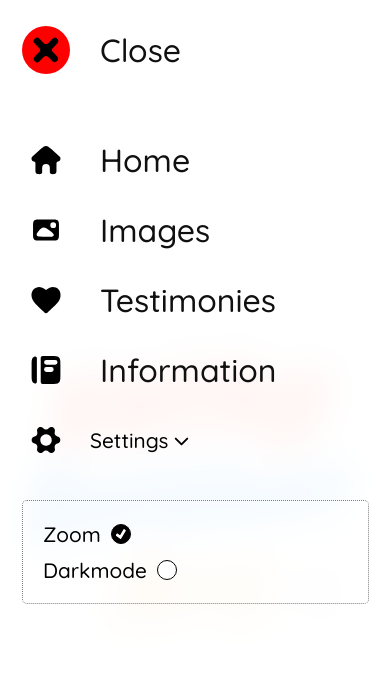
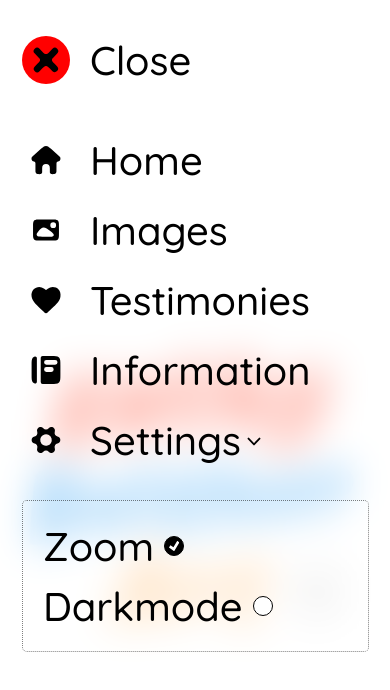
Before and after one commit to ranger097/KBA_Studio, a SvelteKit app: page / in a window 390 px wide. Both pictures are taken after a click on the link 24 px from the left and 39 px from the top of the page. Shown: the top 690 px of the page. Built offline with nearby package versions, Linux system fonts and the light colour scheme.

Commit message:
adjusted media queries for menu

```diff
--- a/src/routes/Menu.svelte
+++ b/src/routes/Menu.svelte
@@ -121,67 +121,6 @@ flex-direction: row;
 align-items: center;
 justify-content: flex-start;
 gap: 10px;
-}
-
-input[type="range"] {
-  -webkit-appearance: none;
-  appearance: none;
-  width: 100%;
-  background: transparent;
-  cursor: pointer;
-}
-
-input[type="range"]:focus {
-  outline: none;
-}
-
-input[type="range"]::-webkit-slider-runnable-track {
-  height: 8px;
-  background: #000000;
-  border-radius: 4px;
-}
-
-input[type="range"]::-moz-range-track {
-  height: 8px;
-  background: #000000;
-  border-radius: 4px;
-}
-
-input[type="range"]::-webkit-slider-thumb {
-  -webkit-appearance: none;
-  appearance: none;
-  width: 18px;
-  height: 18px;
-  background: grey;
-  border-radius: 50%;
-  border: 1px solid silver;
-  margin-top: -6px;
-  transition: all 0.3s linear;
-}
-
-input[type="range"]::-moz-range-thumb {
-  width: 18px;
-  height: 18px;
-  background: white;
-  border-radius: 50%;
-  border: 2px solid black;
-  transition: all 0.3s linear;
-}
-
-input[type="range"]::-moz-range-thumb:hover,
-input[type="range"]::-webkit-slider-thumb:hover {
-height: 21px;
-width: 21px;
-}
-
-input[type="range"]:focus-visible::-webkit-slider-thumb {
-  outline: 2px solid black;
-  outline-offset: 2px;
-}
-
-input[type="range"]:focus-visible::-moz-range-thumb {
-  outline: 2px solid black;
-  outline-offset: 2px;
 }
 
 .main_section {
@@ -345,7 +284,62 @@ background-color: transparent;
 
 
 
-@media (max-width: 700px) {
+@media (max-width: 750px) {
+
+* {
+   font-family: "Quicksand", sans-serif;
+  font-optical-sizing: auto;
+  font-weight: 500;
+  font-style: normal;
+  font-size: 2.5rem;
+  transition: all 0.5s linear;
+  &::-webkit-scrollbar { display: none; }
+    scrollbar-width: none;
+   -ms-overflow-style: none;
+}
+
+.custom-checkbox input[type="checkbox"] {
+  appearance: none;
+  -webkit-appearance: none;
+  margin: 0;
+  width: 1.25rem;
+  height: 1.25rem;
+  border: 1px solid black;
+  border-radius: 50%;
+  background-color: #ffffff;
+  display: grid;
+  place-content: center;
+  cursor: pointer;
+  transition: background-color 0.15s ease, border-color 0.15s ease;
+}
+
+.custom-checkbox input[type="checkbox"]::before {
+  content: "";
+  width: 0.65rem;
+  height: 0.65rem;
+  transform: scale(0);
+  transition: transform 0.15s ease-in-out;
+  background-color: #ffffff;
+  clip-path: polygon(14% 44%, 0 65%, 50% 100%, 100% 16%, 80% 0%, 43% 62%);
+}
+
+.custom-checkbox input[type="checkbox"]:checked {
+  background-color: black;
+  border-color: black;
+}
+
+.custom-checkbox input[type="checkbox"]:checked::before {
+  transform: scale(1);
+}
+
+
+.custom-checkbox {
+display: flex;
+flex-direction: row;
+align-items: center;
+justify-content: flex-start;
+gap: 10px;
+}
 
 .main_section {
 background-color: rgba(0,0,0,0);
@@ -353,8 +347,9 @@ width: 100vw;
 display: flex;
 align-items: flex-start;
 justify-content: flex-start;
-top: calc(0px);
-height: calc(100vh);
+top: 0px;
+height: 100%;
+min-height: 100vh;
 position: fixed;
 }
 
@@ -363,13 +358,16 @@ display: flex;
 flex-direction: column;
 align-items: flex-start;
 gap: calc(50px);
-background-color: rgba(255,255,255,0.9);
+background-color: rgba(255,255,255,0.5);
 backdrop-filter: blur(20px);
 margin-bottom: 0px;
-height: calc(100vh);
+height: 100%;
+min-height: 100vh;
 border-radius: 0px;
 padding: 20px 22px;
 width: 100vw;
+border-right: 1px solid white;
+box-shadow: inset 0px 0px 50px white;
 }
 
 .menu_link {
@@ -378,9 +376,66 @@ flex-direction: row;
 align-items: center;
 justify-content: center;
 text-decoration: none;
-color: #101010;
-gap: 30px;
-font-size: 2rem;
+color: black;
+background-color: transparent;
+border-radius: 0px;
+height: 20px;
+gap: 20px;
+cursor: pointer;
+}
+
+.menu_settings_button {
+display: flex;
+flex-direction: row;
+align-items: center;
+justify-content: center;
+text-decoration: none;
+color: black;
+background-color: transparent;
+border-radius: 0px;
+height: 20px;
+gap: 20px;
+cursor: pointer;
+margin: 0px 0px 0px 0px;
+padding: 0px;
+border: none;
+}
+
+
+.menu_settings {
+background-color: rgba(255,255,255,0.1);
+border-radius: 5px;
+border: 1px dotted rgba(0,0,0,0.5);
+padding: 20px;
+display: flex;
+flex-direction: column;
+gap: 10px;
+width: calc(100% - 40px);
+}
+
+
+.menu_settings_icon {
+width: 0.5rem;
+height: 0.5rem;
+margin-top: 3px;
+}
+
+.menu_settings_icon:hover span,
+.menu_settings_button:hover img {
+width: 2.0rem;
+height: 2.0rem;
+}
+
+.menu_settings_button_inner_container {
+background-color: transparent;
+display: flex;
+align-items: center;
+justify-content: center;
+gap: 2px;
+}
+
+.menu_settings_button_inner_container:hover span {
+font-weight: 700;
 }
 
 .menu_link:hover {
@@ -388,18 +443,28 @@ font-weight: 700;
 }
 
 .menu_link:hover img {
-width: 4.0rem;
-height: 4.0rem;
+width: 2.0rem;
+height: 2.0rem;
+}
+
+.menu_icon {
+width: 3rem;
+height: 3rem;
+}
+
+.menu_settings_icon {
+width: 1.4rem;
+height: 1.4rem;
 }
 
 
-.menu_icon {
-width: 3.0rem;
-height: 3.0rem;
+.close_icon {
+background-color: red;
+border-radius: 100px;
 }
 
 .hidden {
-display: flex;
+display: none;
 }
 
 .close_button {
@@ -411,9 +476,31 @@ justify-content: flex-start;
 padding: 10px 10px;
 margin: -10px;
 border-radius: 5px;
-margin-bottom: 30px;
-margin-top: 10px;
+margin-bottom: 20px;
+margin-top: 20px;
 }
+
+.darkmode {
+background-color: rgba(0,0,0,0.5);
+border-right: 1px solid black;
+box-shadow: inset 0px 0px 50px black;
+color: white;
+}
+
+.darkmode a,
+.darkmode button
+{
+color: silver;
+}
+
+.darkmode button img,
+.darkmode img {
+filter: invert();
+background-color: transparent;
+}
+
+
+
 
 }
 
```
